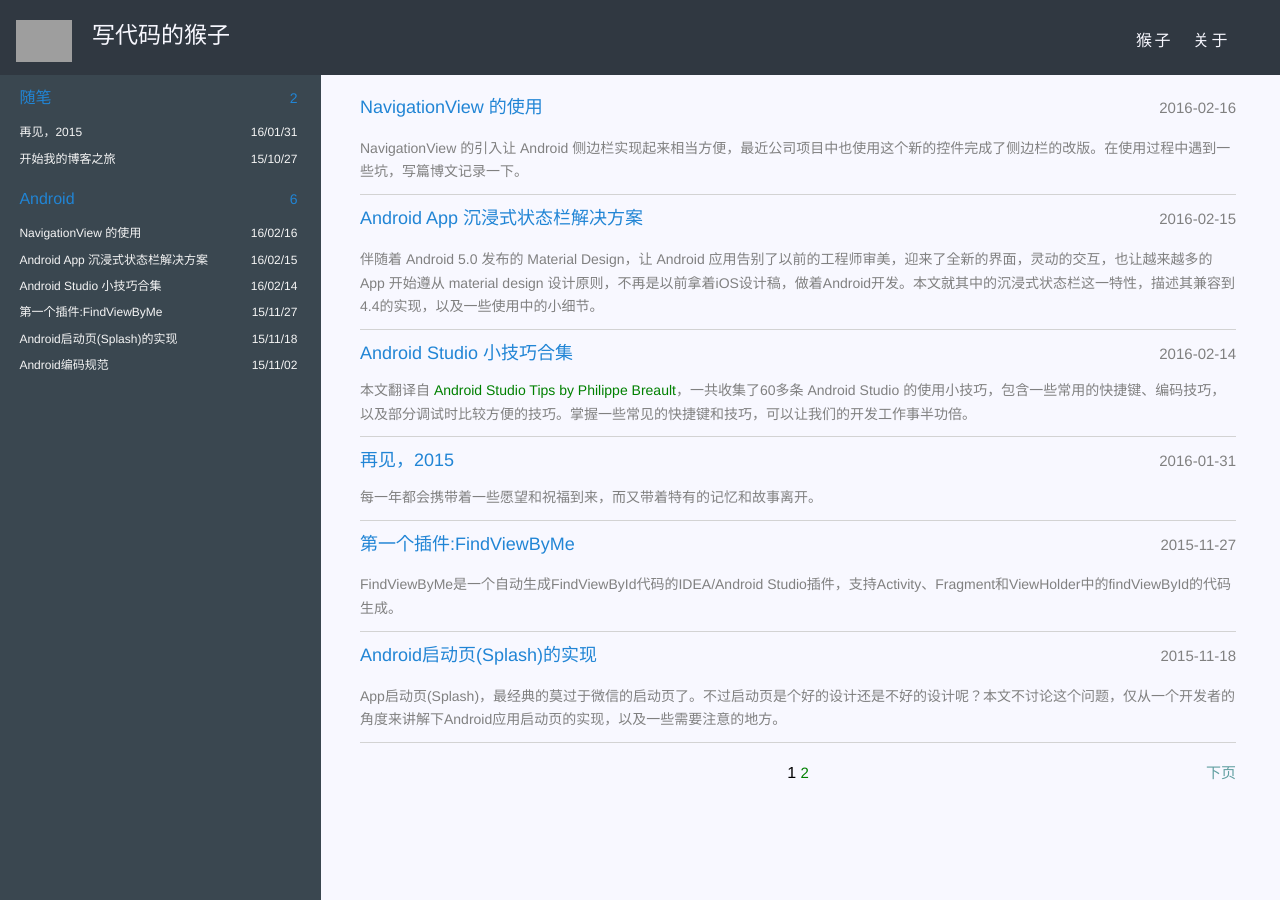
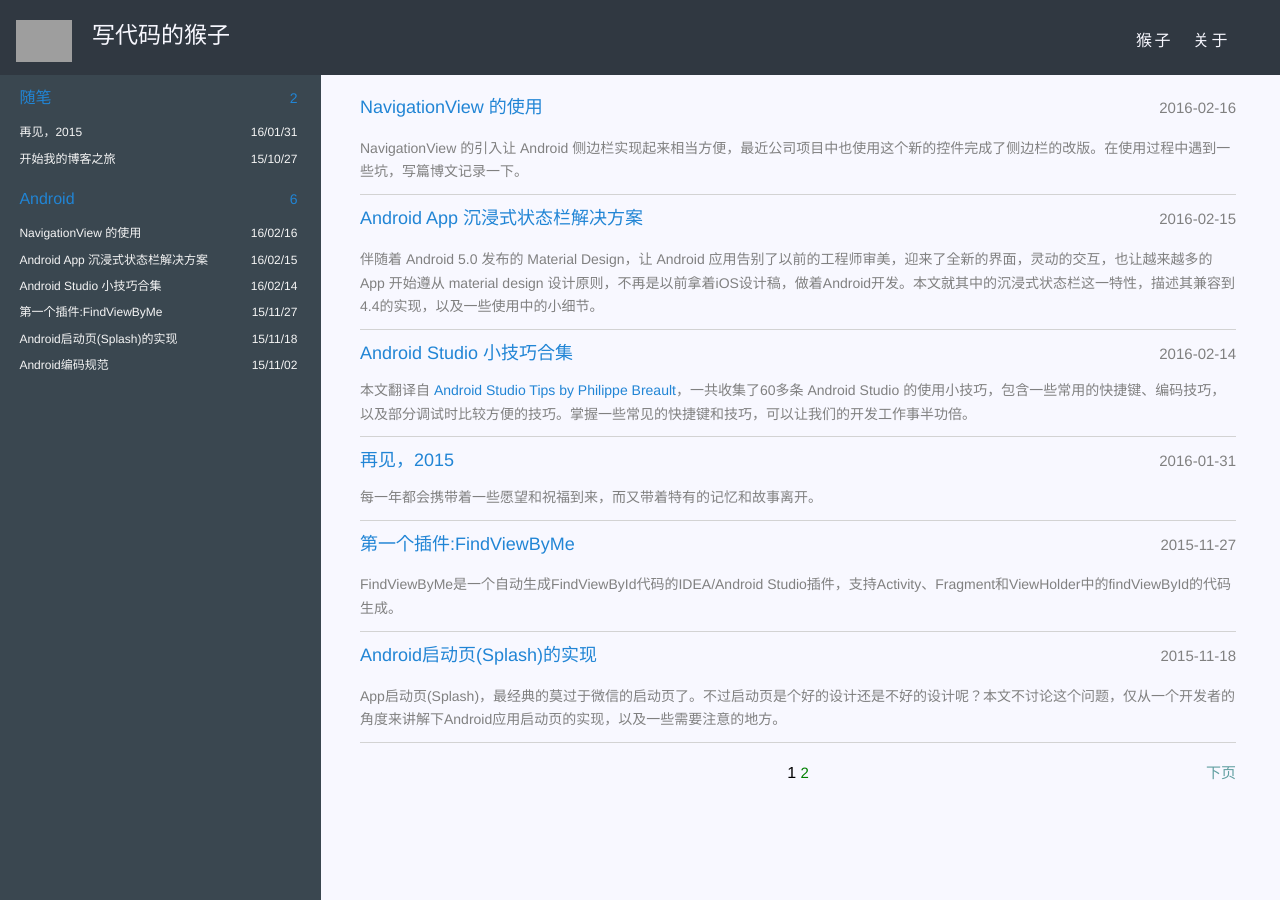
Before and after one commit to laobie/laobie.github.io, a Jekyll site: the page built from index.html, in a window 1280 px wide and 900 px high. Built offline with Jekyll 4.4.1, drawn with Linux system fonts in a browser that asks for light colours; the list of posts is cut into pages by our own code; comment, search, counter and statistics services are not loaded; grey boxes are pictures that could not be loaded.

Commit message:
修改首页摘要链接颜色

```diff
--- a/assets/css/home.css
+++ b/assets/css/home.css
@@ -185,7 +185,7 @@
 }
 
 .excerpt a{
-  color: green;
+  color: #2185D5;
   text-decoration: none;
   font-size: 14px;
 }
```
